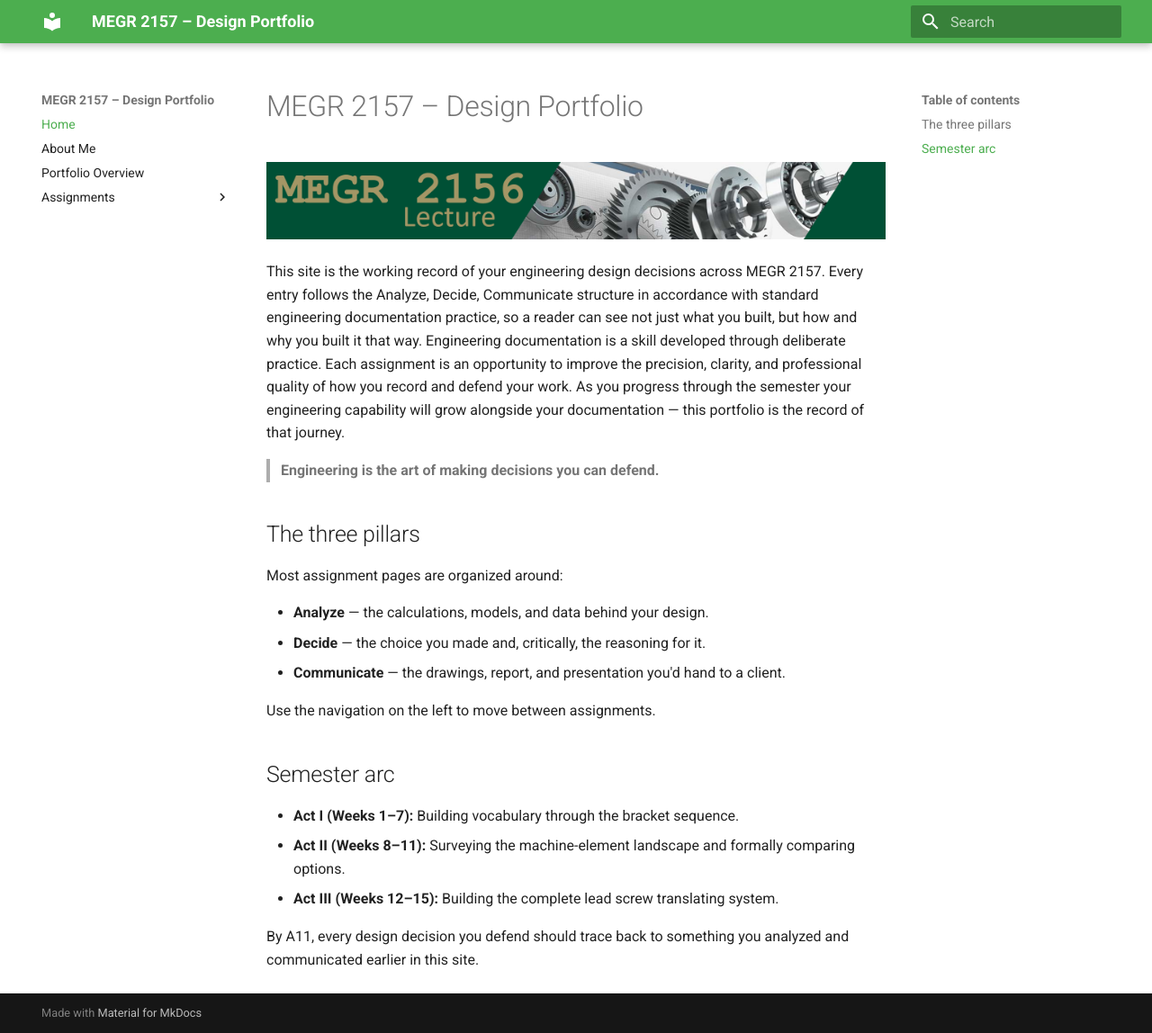
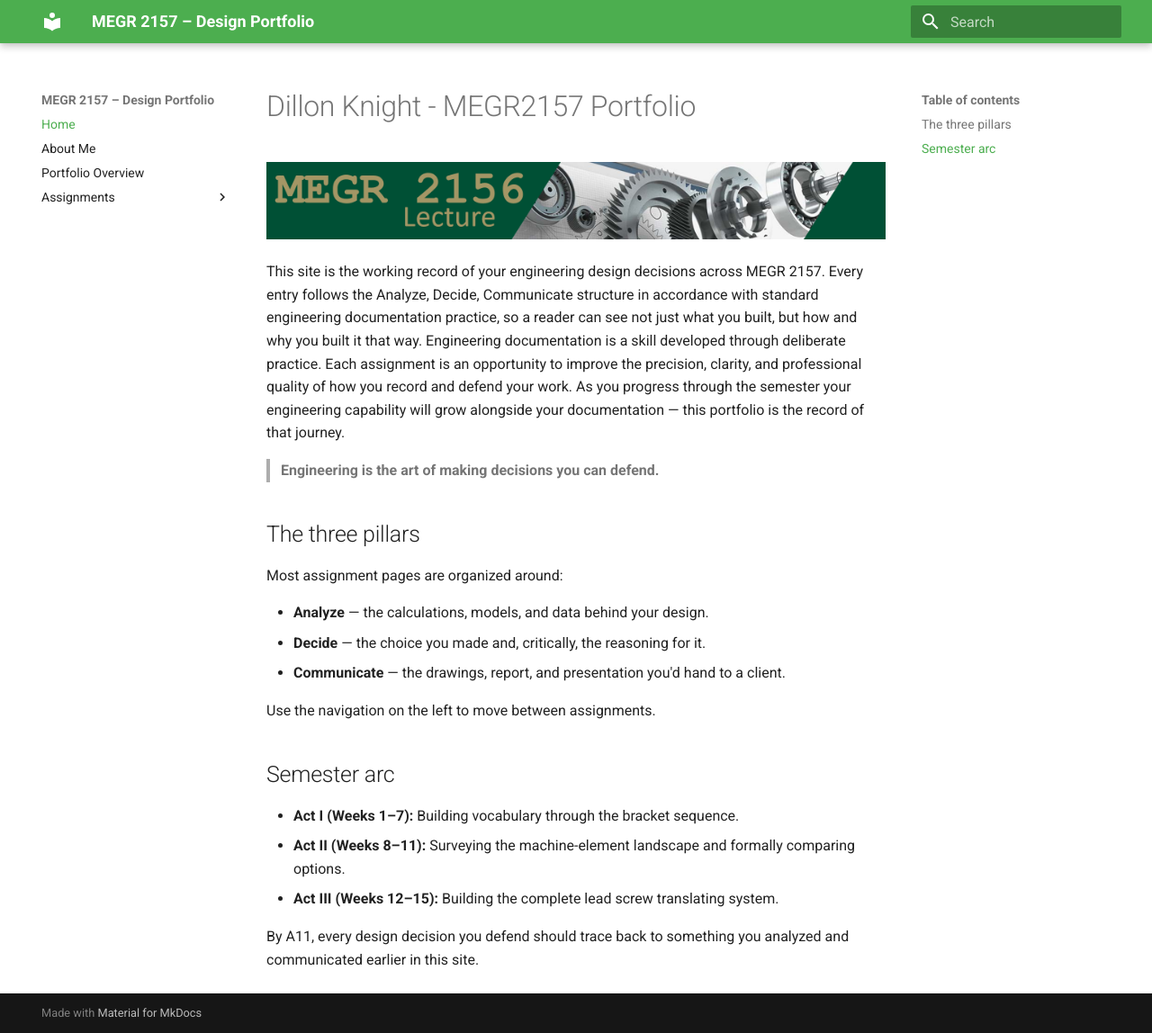
Before and after one commit to DillonK-spec/megr2157-portfolio, an MkDocs documentation site: the page built from docs/index.md, in a window 1280 px wide and 1148 px high. Shown: the whole window at 90% size. Built offline with MkDocs 1.6.1 and Material for MkDocs 9.7.7, drawn with Linux system fonts in a browser that asks for light colours.

Commit message:
Update index.md
initial setup

```diff
--- a/docs/index.md
+++ b/docs/index.md
@@ -1,4 +1,4 @@
-# MEGR 2157 – Design Portfolio
+# Dillon Knight - MEGR2157 Portfolio
 
 ![MEGR 2156-7 Title](MEGR2156title.png)
 
```
